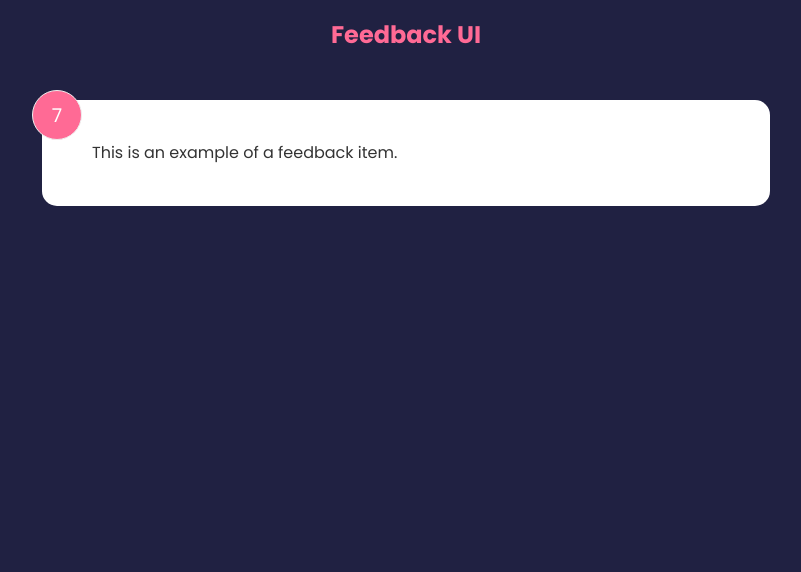
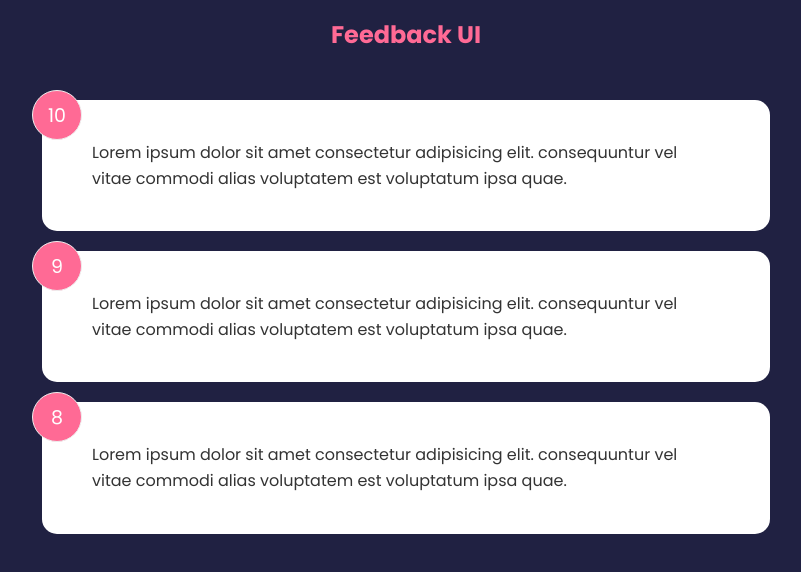
Before and after one commit to Elybourland/feedback-app, a React (Create React App) app: page / in a window 1280 px wide. Shown: the top 572 px of the page, without its empty margins (234-1035 px from the left). Built offline with nearby package versions, Linux system fonts and the light colour scheme.

Commit message:
managing global state

```diff
--- a/src/App.js
+++ b/src/App.js
@@ -1,12 +1,15 @@
+import { useState } from 'react';
 import Header from './components/Header';
-import FeedbackItem from './components/FeedbackItem';
+import FeedbackList from './components/FeedbackList';
+import FeedbackData from './data/FeedbackData';
 
 function App() {
+  const [feedback, setFeedback] = useState(FeedbackData);
   return (
     <>
       <Header />
       <div className="container">
-        <FeedbackItem />
+        <FeedbackList feedback={feedback}/>
       </div>
     </>
   )
--- a/src/components/FeedbackItem.jsx
+++ b/src/components/FeedbackItem.jsx
@@ -1,15 +1,12 @@
 import React from 'react'
-import { useState } from 'react'
 
-function FeedbackItem() {
-  const [rating, setRating] = useState(7)
-  const [text, setText] = useState('This is an example of a feedback item.')
+function FeedbackItem({item}) {
 
   return (
     <div className="card">
-      <div className="num-display">{rating}</div>
+      <div className="num-display">{item.rating}</div>
       <div className="text-display">
-        {text}
+        {item.text}
       </div>
     </div>
   )
--- /dev/null
+++ b/src/components/FeedbackList.jsx
@@ -0,0 +1,17 @@
+import React from 'react';
+import FeedbackItem from './FeedbackItem';
+
+const FeedbackList = ({feedback}) => {
+  if(!feedback || feedback.length === 0) {
+    return <p>No feedback yet.</p>
+  }
+  return (
+    <div className='feedback-list'>
+      {feedback.map((item) => (
+        <FeedbackItem key={item.id} item={item}/>
+      ))}
+    </div>
+  )
+}
+
+export default FeedbackList
--- /dev/null
+++ b/src/data/FeedbackData.js
@@ -0,0 +1,19 @@
+const FeedbackData = [
+  {
+    id: 1,
+    rating: 10,
+    text: 'Lorem ipsum dolor sit amet consectetur adipisicing elit. consequuntur vel vitae commodi alias voluptatem est voluptatum ipsa quae.',
+  },
+  {
+    id: 2,
+    rating: 9,
+    text: 'Lorem ipsum dolor sit amet consectetur adipisicing elit. consequuntur vel vitae commodi alias voluptatem est voluptatum ipsa quae.',
+  },
+  {
+    id: 3,
+    rating: 8,
+    text: 'Lorem ipsum dolor sit amet consectetur adipisicing elit. consequuntur vel vitae commodi alias voluptatem est voluptatum ipsa quae.',
+  },
+]
+
+export default FeedbackData
```
